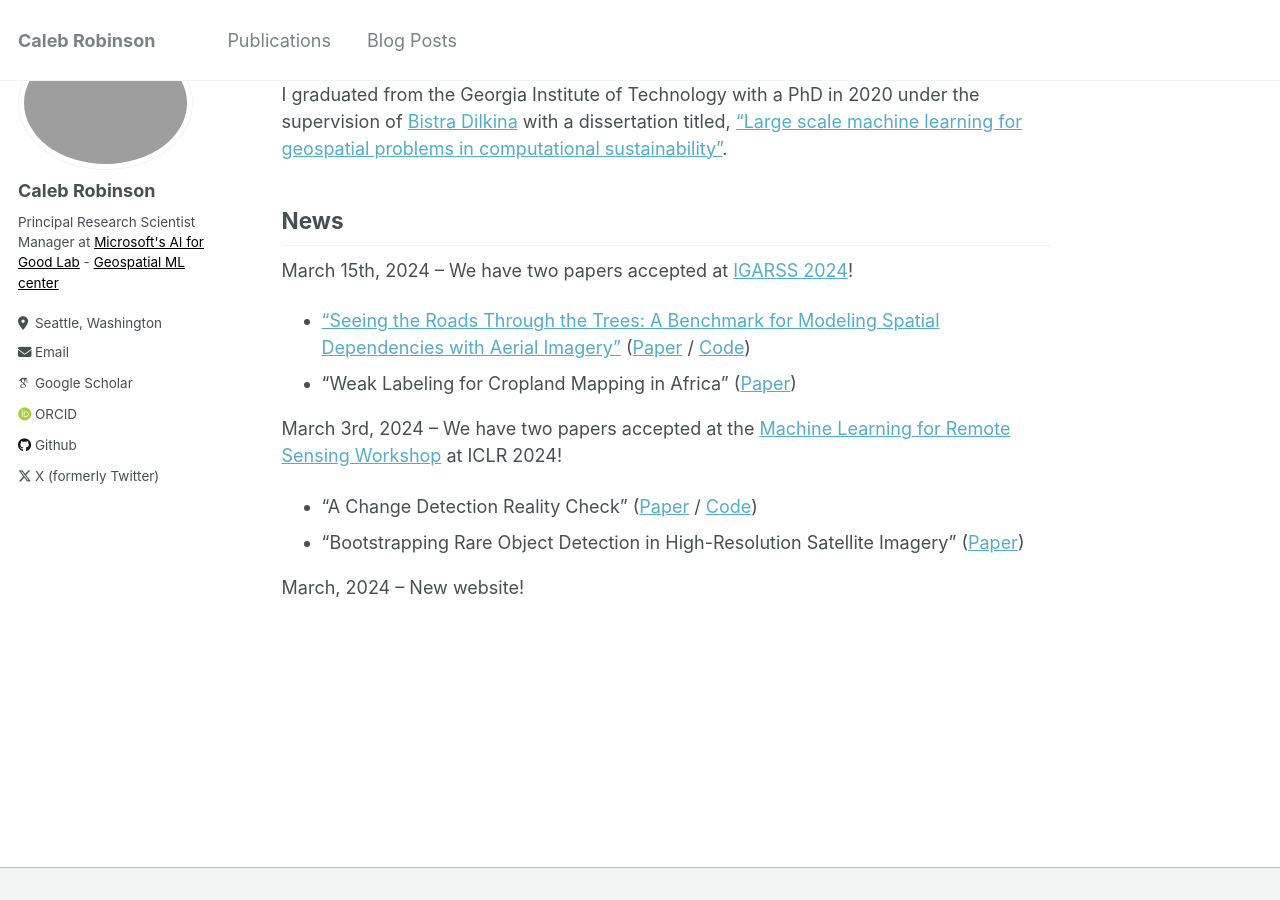
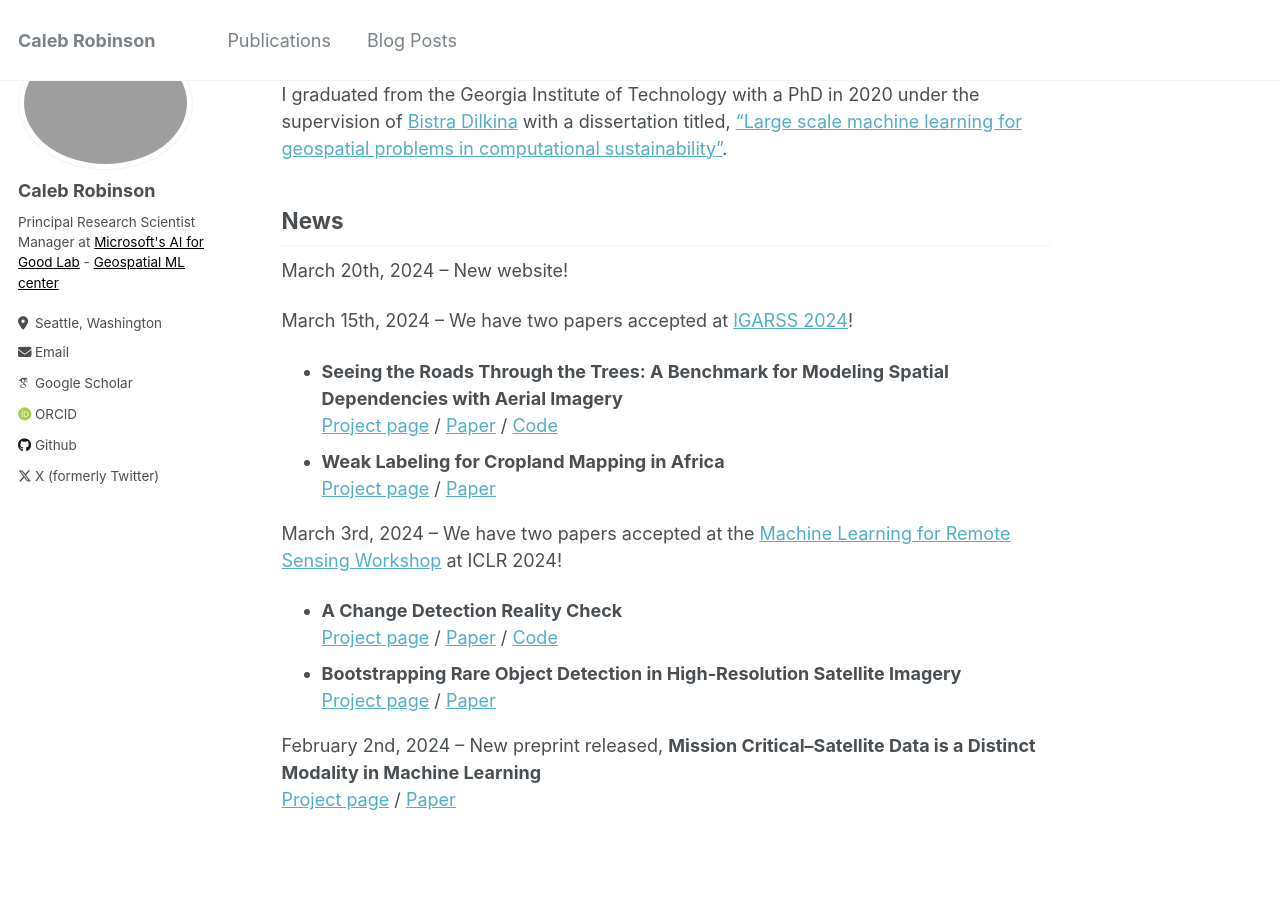
Before and after one commit to calebrob6/calebrob6.github.io, a Jekyll site: the page built from _pages/about.md, in a window 1280 px wide and 900 px high, scrolled down 399 px. Built offline with Jekyll 4.4.1, drawn with Linux system fonts in a browser that asks for light colours; some web fonts are replaced.

Commit message:
Fine tuning home page and adding content

```diff
--- a/_pages/about.md
+++ b/_pages/about.md
@@ -14,13 +14,17 @@ I graduated from the Georgia Institute of Technology with a PhD in 2020 under th
 
 ## News
 
+March 20th, 2024 -- New website!
+
+
 March 15th, 2024 -- We have two papers accepted at [IGARSS 2024](https://www.2024.ieeeigarss.org/index.php)!
-- ["Seeing the Roads Through the Trees: A Benchmark for Modeling Spatial Dependencies with Aerial Imagery"](publication/2024-01-01-Seeing-the-Roads-Through-the-Trees-A-Benchmark-for-Modeling-Spatial-Dependencies-with-Aerial-Imagery) ([Paper](https://arxiv.org/abs/2401.06762) / [Code](https://github.com/isaaccorley/ChesapeakeRSC))
-- "Weak Labeling for Cropland Mapping in Africa" ([Paper](https://arxiv.org/abs/2401.07014))
+- **Seeing the Roads Through the Trees: A Benchmark for Modeling Spatial Dependencies with Aerial Imagery** <br/> [Project page](publication/2024-01-01-Seeing-the-Roads-Through-the-Trees-A-Benchmark-for-Modeling-Spatial-Dependencies-with-Aerial-Imagery) / [Paper](https://arxiv.org/abs/2401.06762) / [Code](https://github.com/isaaccorley/ChesapeakeRSC)
+- **Weak Labeling for Cropland Mapping in Africa** <br/> [Project page](publication/2024-01-01-Weak-Labeling-for-Cropland-Mapping-in-Africa) / [Paper](https://arxiv.org/abs/2401.07014)
 
 
 March 3rd, 2024 -- We have two papers accepted at the [Machine Learning for Remote Sensing Workshop](https://ml-for-rs.github.io/iclr2024/) at ICLR 2024!
-- "A Change Detection Reality Check" ([Paper](https://arxiv.org/abs/2402.06994) / [Code](https://github.com/isaaccorley/a-change-detection-reality-check))
-- "Bootstrapping Rare Object Detection in High-Resolution Satellite Imagery" ([Paper](https://arxiv.org/abs/2403.02736))
+- **A Change Detection Reality Check** <br/> [Project page](publication/2024-01-01-A-Change-Detection-Reality-Check) / [Paper](https://arxiv.org/abs/2402.06994) / [Code](https://github.com/isaaccorley/a-change-detection-reality-check)
+- **Bootstrapping Rare Object Detection in High-Resolution Satellite Imagery** <br/> [Project page](publication/2024-01-01-Bootstrapping-Rare-Object-Detection-in-High-Resolution-Satellite-Imagery) / [Paper](https://arxiv.org/abs/2403.02736)
 
-March, 2024 -- New website!
+
+February 2nd, 2024 -- New preprint released, **Mission Critical--Satellite Data is a Distinct Modality in Machine Learning** <br/> [Project page](publication/2024-01-01-Mission-Critical-Satellite-Data-is-a-Distinct-Modality-in-Machine-Learning) / [Paper](https://arxiv.org/abs/2402.01444)
```
Also changed, not shown: _includes/archive-single.html (+18 -2 lines), _publications/2023-01-01-A-Biologists-Guide-to-the-Galaxy-Leveraging-Artificial-Intelligence-and-Very-High-Resolution-Satellite-Imagery-to-Monitor-Marine-Mammals-from-Space.md (+1 -1 lines), _publications/2023-01-01-The-Road-to-Indias-Renewable-Energy-Transition-Must-Pass-through-Crowded-Lands.md (+1 -1 lines), _publications/2024-01-01-Seeing-the-roads-through-the-trees-A-benchmark-for-modeling-spatial-dependencies-with-aerial-imagery.md (+5 -1 lines), 1 other file.
